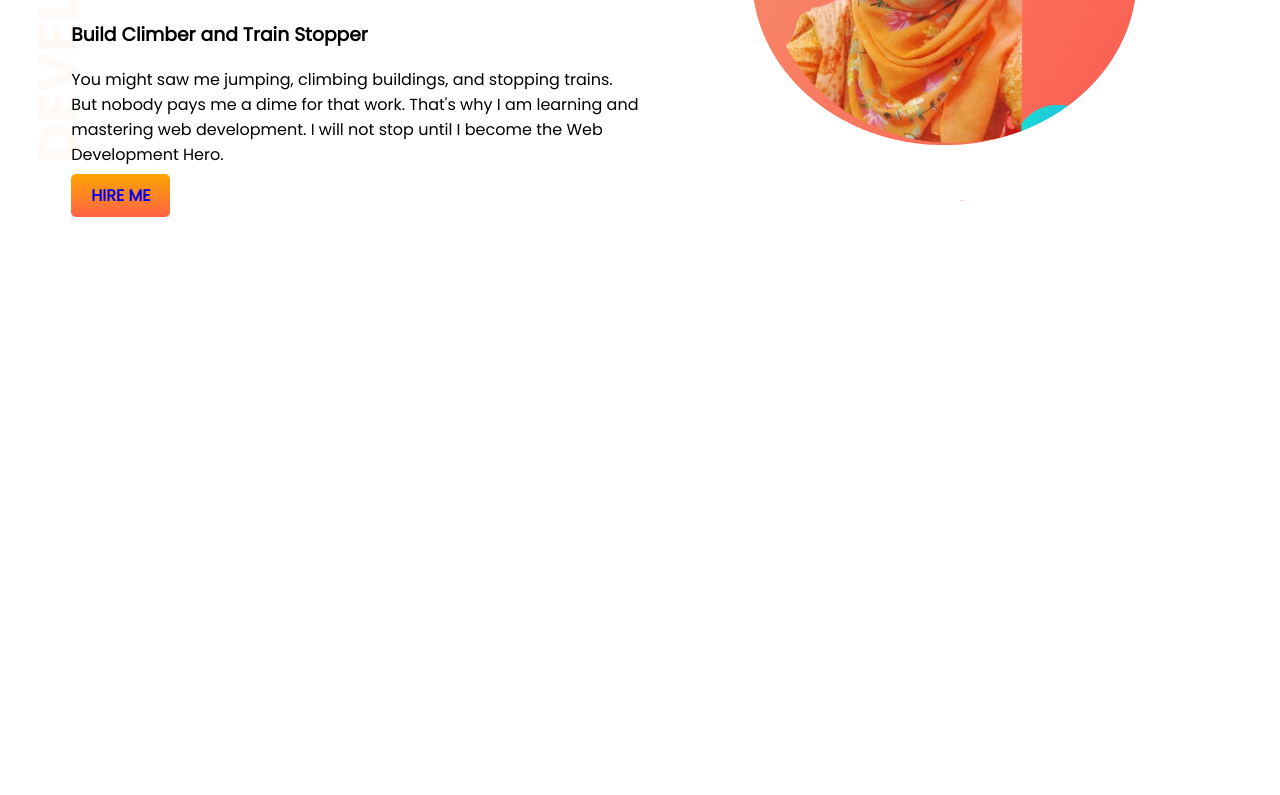
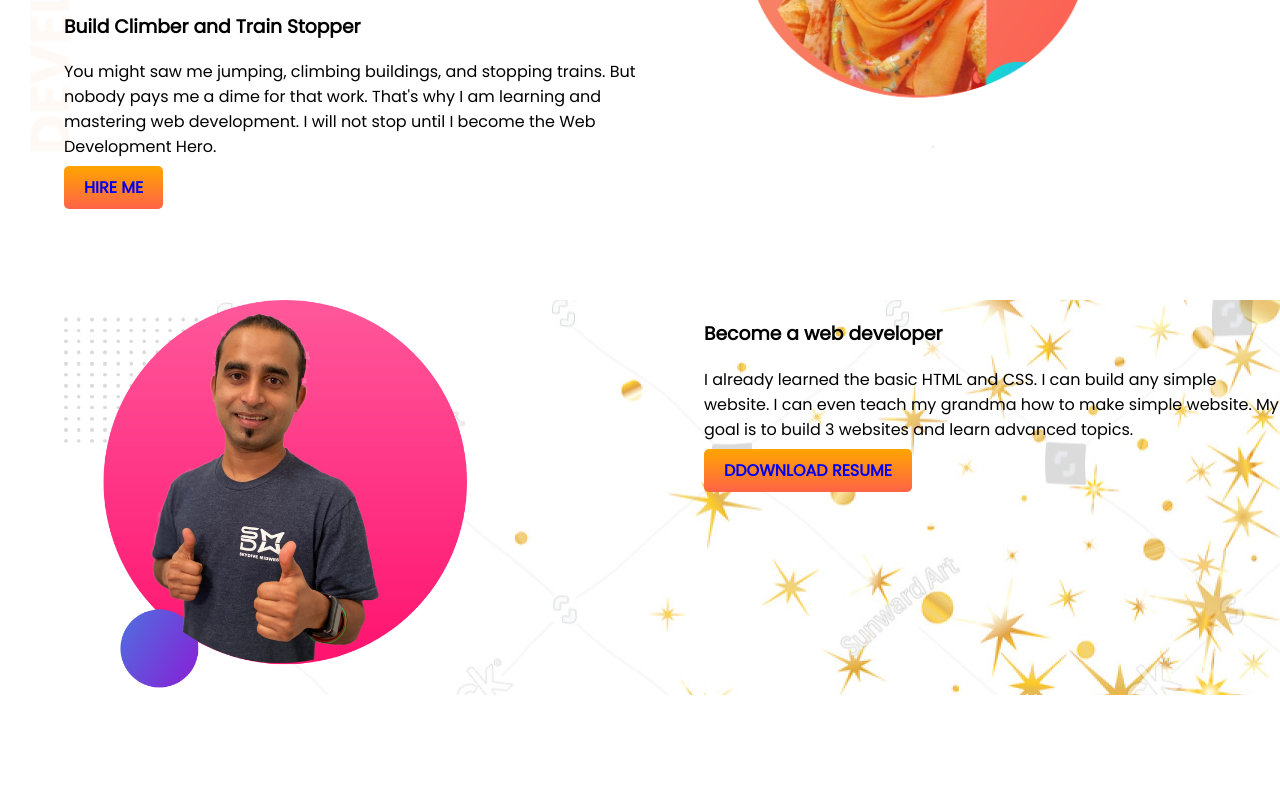
Before and after one commit to Rafia-Sultana/developer-portfolio, a plain HTML site: page index.html in a window 1280 px wide. Shown: the part 208-1003 px from the top of the page. Before the commit the page ends 800 px from the top, so only its background shows below. Drawn offline with Linux system fonts and the light colour scheme.

Commit message:
dream-added

```diff
--- a/index.html
+++ b/index.html
@@ -25,6 +25,19 @@
         </div>
         <div class="half-width"><img src="images/rafia-background.png" alt=" "></div>
     </section>
+    <section class="dream-big">
+        <div class="half-width">
+            <img src="images/jhankar2.png" alt=" ">
+        </div>
+        <div class="half-width">
+            <h3>Become a web developer</h3>
+            <p>I already learned the basic HTML and CSS. I can build any simple website. I can even teach my grandma how
+                to make simple website. My goal is to build 3 websites and learn advanced topics.</p>
+            <a class="link-button" target="_blank" href="https://web.programming-hero.com/login">DDOWNLOAD RESUME</a>
+        </div>
+
+
+    </section>
 </body>
 
 </html>
--- a/style.css
+++ b/style.css
@@ -1,5 +1,6 @@
 body{
     font-family: 'Poppins', sans-serif;
+    margin: 0;
 }
 h1{
     font-size: 40px;
@@ -11,6 +12,7 @@ color:darkgoldenrod;
 section{
 
     display:flex;
+    margin-bottom: 100px;
 }
 .half-width{
     width: 50%;
@@ -30,3 +32,11 @@ section{
     background-image: url(images/top-banner.png);
 background-repeat: no-repeat;
 }
+.dream-big{
+    background-image: url(images/right-side1.jog.jpg);
+    background-repeat: no-repeat;
+    background-position: right;
+}
+.half-width img{
+    width: 70%;
+}
```
Also changed, not shown: images/crearing laptop.jpg (added), images/dream-bg.png (deleted), images/dream-big.jpg-removebg-preview.png (added), images/dream-big.jpg.png (added), images/right-side.jpg (added), images/right-side1.jog.jpg (added), images/software.jpg (added).
